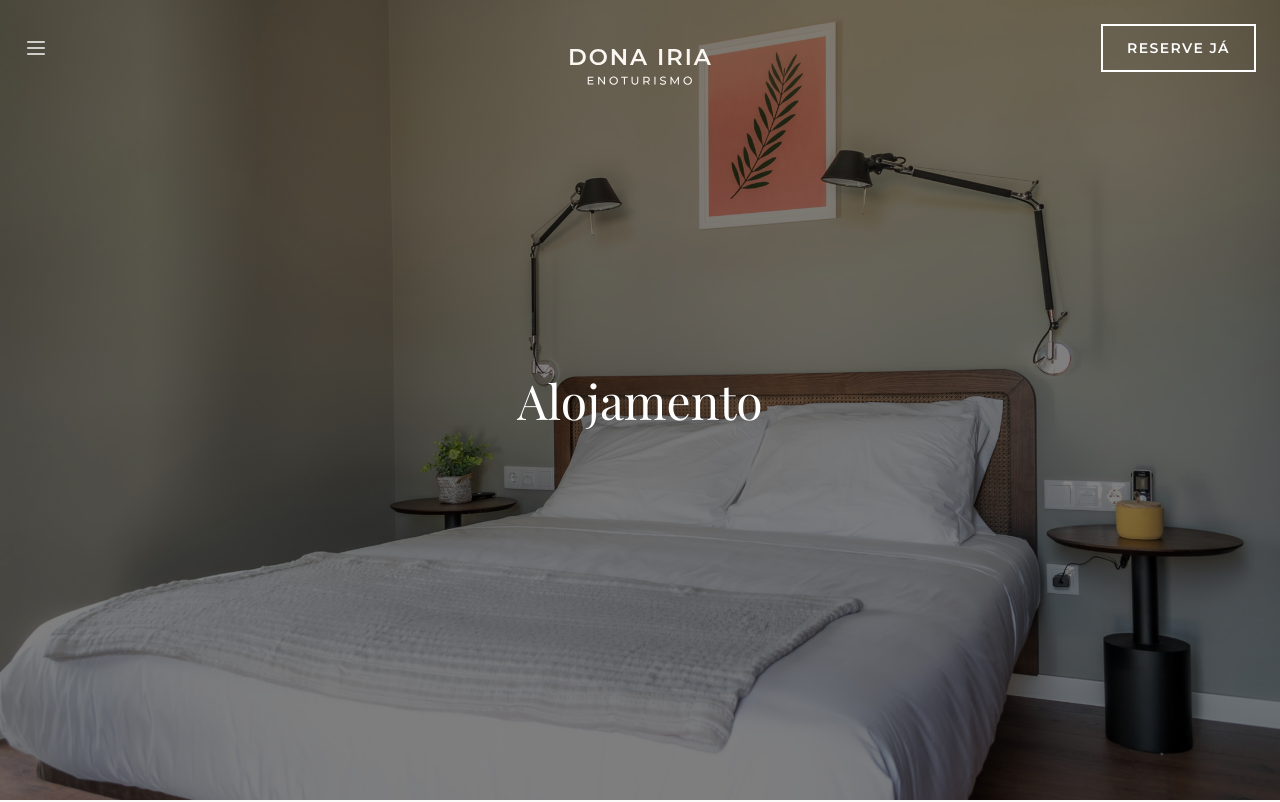
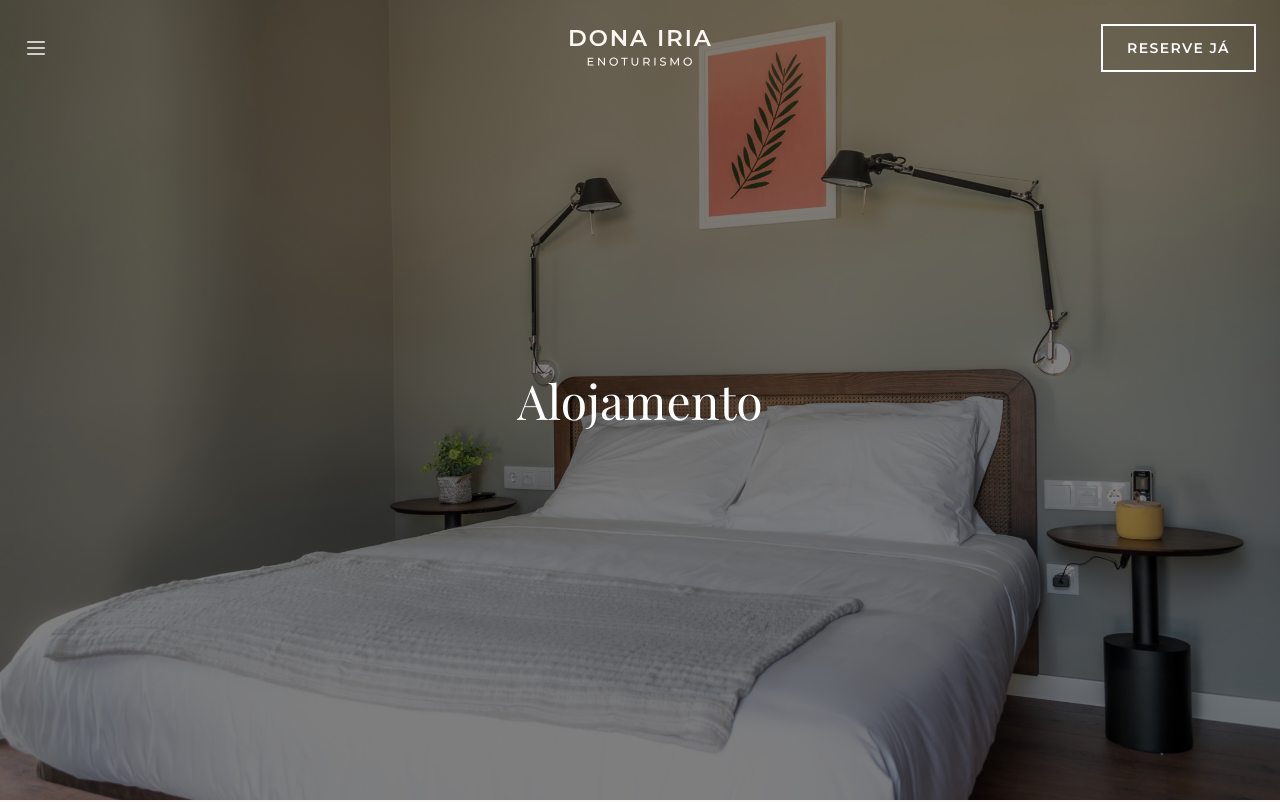
Before and after one commit to quintadonairia/quintadonairia, a Next.js app: page /lodging in a window 1280 px wide. Shown: the top 802 px of the page. Built offline with nearby package versions, Linux system fonts and the light colour scheme.

Commit message:
:sparkles: Update Link component behavior

```diff
--- a/components/atoms/Button.js
+++ b/components/atoms/Button.js
@@ -1,5 +1,4 @@
 import Link from "next/link";
-import { forwardRef } from "react";
 import { twMerge } from "tailwind-merge";
 
 const styles = {
@@ -17,20 +16,17 @@ const styles = {
   },
 };
 
-const Button = forwardRef(
-  ({ children, className, href, size, variant }, ref) => {
+const Button = ({ children, className, href, size, variant }) => {
   if (href) {
     return (
-        <Link href={href} passHref>
-          <a
+      <Link
+        href={href}
         className={twMerge(
           `${styles.base} ${styles.variant[variant]} ${styles.size[size]}`,
           `${className}`
         )}
-            ref={ref}
       >
         {children}
-          </a>
       </Link>
     );
   }
@@ -45,7 +41,6 @@ const Button = forwardRef(
       {children}
     </button>
   );
-  }
-);
+};
 
 export default Button;
--- a/components/organisms/Footer.js
+++ b/components/organisms/Footer.js
@@ -13,11 +13,11 @@ const Footer = () => {
       <div className="flex w-full flex-col gap-16 lg:flex-row lg:items-start lg:justify-between lg:gap-0">
         <div className="flex flex-col gap-8 lg:flex-row lg:items-start lg:gap-24">
           <div className="flex flex-col gap-16">
-            <Link href="/">
+            <Link className="cursor-pointer" href="/">
               <img
                 src="/graphics/donairia-wordmark-dark.svg"
                 alt="logo"
-                className="w-32 cursor-pointer lg:w-36"
+                className="w-32 lg:w-36"
               />
             </Link>
             <div className="flex flex-col items-start justify-start gap-4">
--- a/components/organisms/Header.js
+++ b/components/organisms/Header.js
@@ -46,11 +46,14 @@ export default function Header({ handleMenuIsActive, isMenuActive }) {
           size={24}
         />
       )}
-      <Link href="/">
+      <Link
+        className="absolute left-1/2 -translate-x-1/2 cursor-pointer"
+        href="/"
+      >
         <img
+          alt="logo"
+          className="w-28 md:w-32 lg:w-36"
           src="/graphics/donairia-wordmark-dark.svg"
-          alt="logo"
-          className="absolute left-1/2 w-28 -translate-x-1/2 cursor-pointer md:w-32 lg:w-36"
         />
       </Link>
       <a className="md:hidden" href={t.global.booking.link}>
--- a/components/organisms/Menu.js
+++ b/components/organisms/Menu.js
@@ -32,15 +32,15 @@ export default function Menu({ handleMenuIsActive, isMenuActive }) {
     >
       <ul className="flex cursor-pointer flex-col gap-8 text-center font-serif text-3xl md:gap-12 md:text-5xl">
         {routes.map((route) => (
-          <Link href={route.href} key={route.href}>
-            <a
+          <Link
             className={`transition-transform duration-[480ms] ${
               isMenuActive ? "translate-y-0" : "-translate-y-4"
             }`}
+            href={route.href}
+            key={route.href}
             onClick={handleMenuIsActive}
           >
             {route.name}
-            </a>
           </Link>
         ))}
       </ul>
```
Lines whose indentation alone changed are shown as unchanged.
